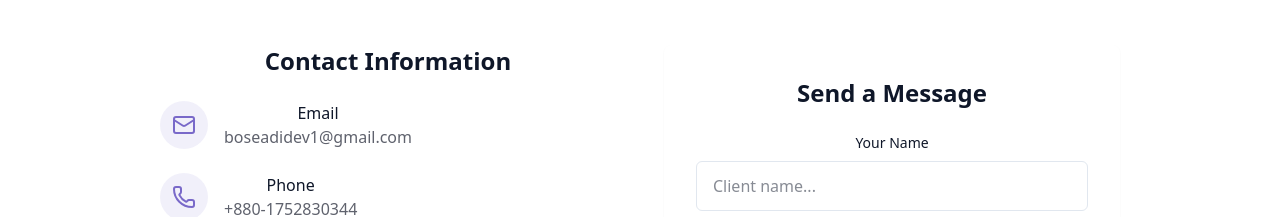
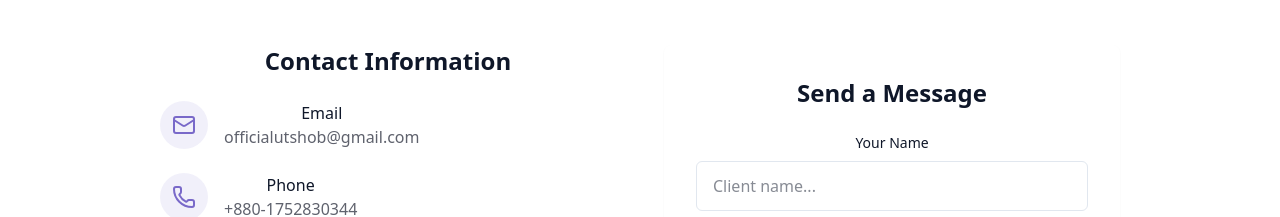
Before and after one commit to utshobbose/BosePortfolio, a React (Vite) app in the folder myPortfolio/: page / in a window 1280 px wide. Shown: the part 4020-4237 px from the top of the page. Built offline with nearby package versions, Linux system fonts and the light colour scheme.

Commit message:
Update contact section
Added new mail

```diff
--- a/myPortfolio/src/components/ContactSection.jsx
+++ b/myPortfolio/src/components/ContactSection.jsx
@@ -77,10 +77,10 @@ export const ContactSection = () => {
                 <div>
                   <h4 className="font-medium">Email</h4>
                   <a
-                    href="mailto:boseadidev1@gmail.com"
+                    href="mailto:officialutshob@gmail.com"
                     className="text-muted-foreground hover:text-primary transition-colors"
                   >
-                    boseadidev1@gmail.com
+                    officialutshob@gmail.com
                   </a>
                 </div>
               </div>
```
